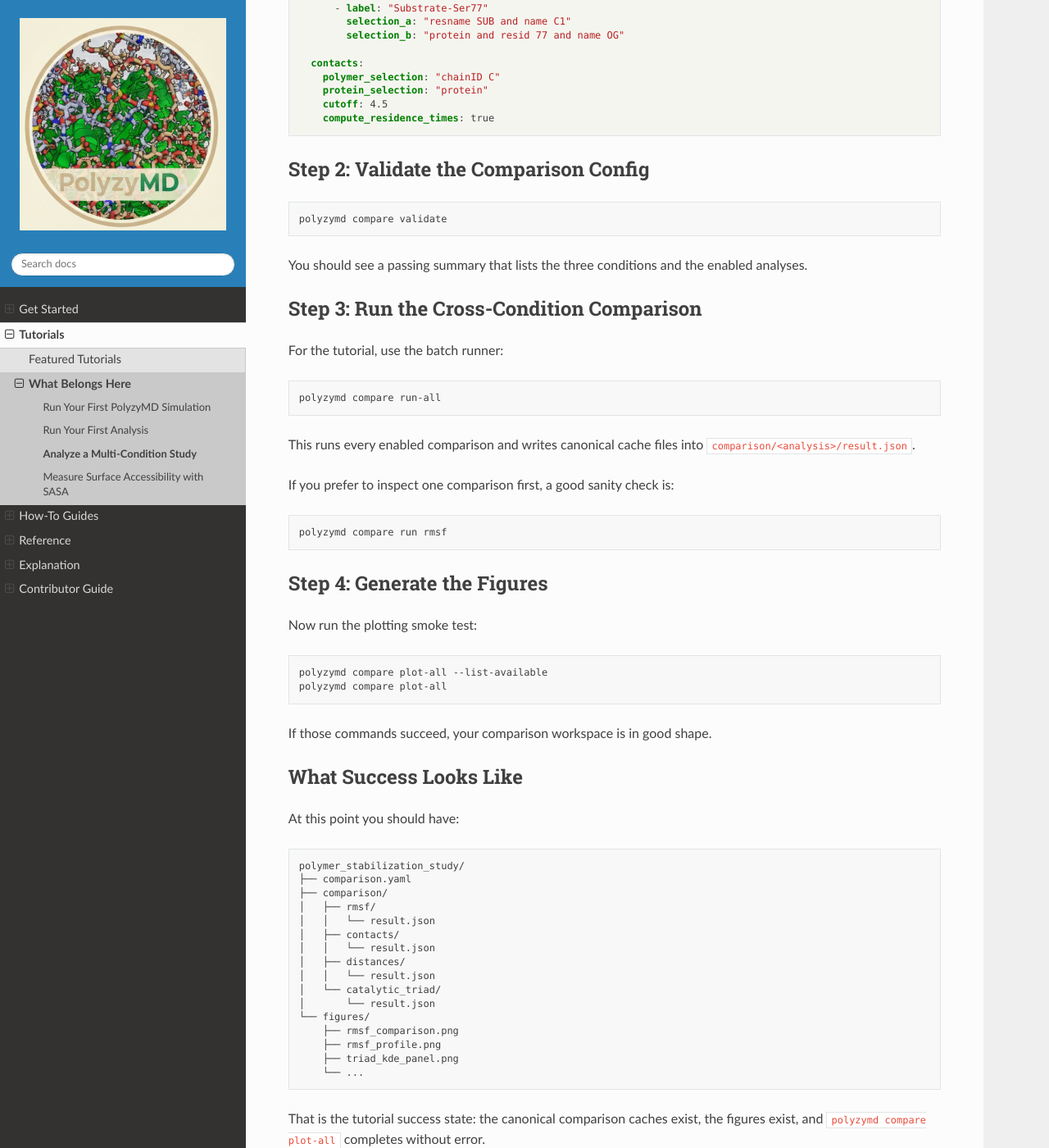
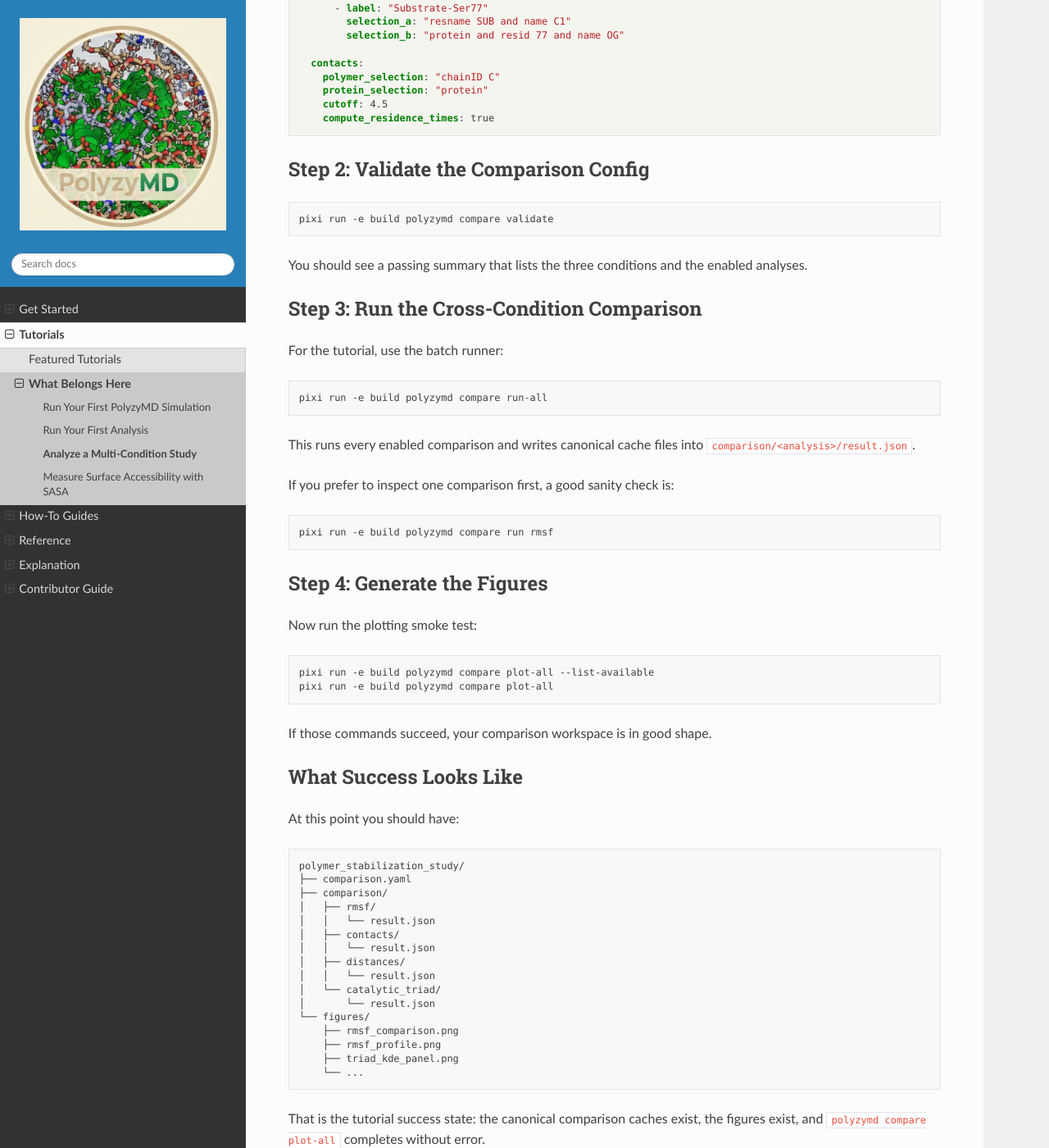
Before and after one commit to joelaforet/polyzymd, a Sphinx documentation site: the page built from docs/source/tutorials/analysis_complete_workflow.md, in a window 1280 px wide and 1400 px high, scrolled down 2327 px. Shown: the whole window at 82% size. Built offline with Sphinx 7.4.7 and the Read the Docs theme 3.1.0, drawn with Linux system fonts in a browser that asks for light colours; some of the changed text lies outside the part shown.

Commit message:
docs: add pixi run -e build prefix to complete workflow tutorial
All 5 bare polyzymd commands now include the pixi run -e build
prefix, consistent with the other tutorials. Without this prefix,
commands fail for users who have not activated a pixi shell.

````diff
--- a/docs/source/tutorials/analysis_complete_workflow.md
+++ b/docs/source/tutorials/analysis_complete_workflow.md
@@ -66,7 +66,7 @@ From the study root, initialize a comparison project and move into it:
 
 ```bash
 cd my_enzyme_study
-polyzymd compare init -n polymer_stabilization_study
+pixi run -e build polyzymd compare init -n polymer_stabilization_study
 cd polymer_stabilization_study
 ```
 
@@ -126,7 +126,7 @@ plugins:
 ## Step 2: Validate the Comparison Config
 
 ```bash
-polyzymd compare validate
+pixi run -e build polyzymd compare validate
 ```
 
 You should see a passing summary that lists the three conditions and the
@@ -137,7 +137,7 @@ enabled analyses.
 For the tutorial, use the batch runner:
 
 ```bash
-polyzymd compare run-all
+pixi run -e build polyzymd compare run-all
 ```
 
 This runs every enabled comparison and writes canonical cache files into
@@ -146,7 +146,7 @@ This runs every enabled comparison and writes canonical cache files into
 If you prefer to inspect one comparison first, a good sanity check is:
 
 ```bash
-polyzymd compare run rmsf
+pixi run -e build polyzymd compare run rmsf
 ```
 
 ## Step 4: Generate the Figures
@@ -154,8 +154,8 @@ polyzymd compare run rmsf
 Now run the plotting smoke test:
 
 ```bash
-polyzymd compare plot-all --list-available
-polyzymd compare plot-all
+pixi run -e build polyzymd compare plot-all --list-available
+pixi run -e build polyzymd compare plot-all
 ```
 
 If those commands succeed, your comparison workspace is in good shape.
````
